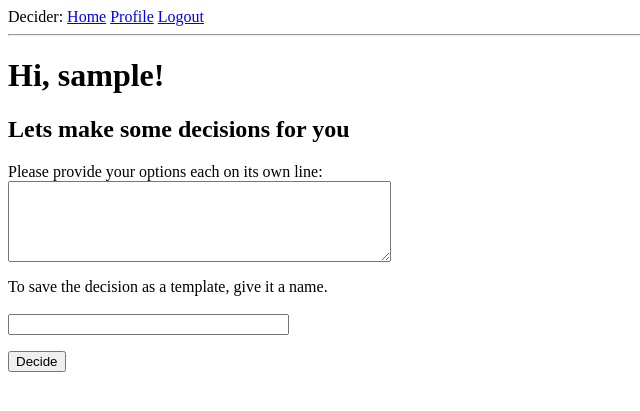
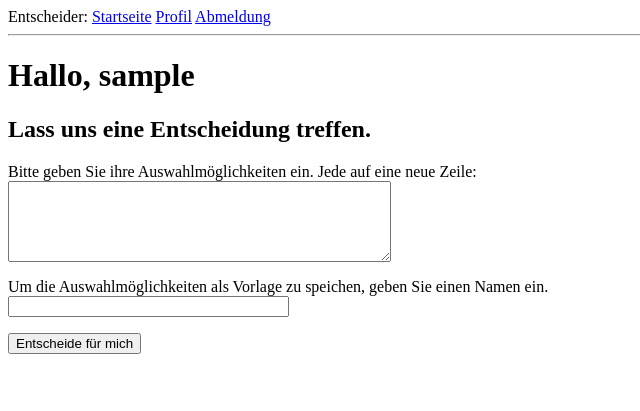
Before and after one commit to dcube93/decider, a Flask app: page /index in a window 1280 px wide. Shown: the top 411 px of the page, without its empty margins (0-640 px from the left). Run offline with Flask 2, Linux system fonts and the light colour scheme; the visitor is signed in with stand-in values (Sample User, id 1); data comes from the database, SQL or seed files in the repository; both versions use the stored data as it was after the commit.

Commit message:
Kommentiert

```diff
--- a/app/errors.py
+++ b/app/errors.py
@@ -1,5 +1,8 @@
 from flask import render_template
 from app import app, db
+
+# Error handling: Dient dazu eigene Fehler Seiten verwenden.
+# Quelle: https://blog.miguelgrinberg.com/post/the-flask-mega-tutorial-part-vii-error-handling
 
 @app.errorhandler(404)
 def not_found_error(error):
--- a/app/forms.py
+++ b/app/forms.py
@@ -3,35 +3,47 @@ from wtforms import StringField, PasswordField, BooleanField, SubmitField, TextA
 from wtforms.validators import ValidationError, DataRequired, Email, EqualTo
 from app.models import User
 
+# Login Form: Hier werden die Felder und Buttons sowie deren Attribute definiert.
+# Quelle: https://blog.miguelgrinberg.com/post/the-flask-mega-tutorial-part-iii-web-forms
 class LoginForm(FlaskForm):
-    username = StringField('Username', validators=[DataRequired()])
-    password = PasswordField('Password', validators=[DataRequired()])
+    username = StringField('Benutzername', validators=[DataRequired()])
+    password = PasswordField('Passwort', validators=[DataRequired()])
     remember_me = BooleanField('Remember Me')
-    submit = SubmitField('Sign In')
+    submit = SubmitField('Anmeldung')
 
+# Registrierung Form: Hier werden die Felder und Buttons sowie deren Attribute definiert.
+# Quelle: https://blog.miguelgrinberg.com/post/the-flask-mega-tutorial-part-v-user-logins
 class RegistrationForm(FlaskForm):
-    username = StringField('Username', validators=[DataRequired()])
-    email = StringField('Email', validators=[DataRequired(), Email()])
-    password = PasswordField('Password', validators=[DataRequired()])
+    username = StringField('Benutzername', validators=[DataRequired()])
+    email = StringField('E-Mail', validators=[DataRequired(), Email()])
+    password = PasswordField('Passwort', validators=[DataRequired()])
     password2 = PasswordField(
-        'Repeat Password', validators=[DataRequired(), EqualTo('password')])
-    submit = SubmitField('Register')
+        'Wiederholung Passwort', validators=[DataRequired(), EqualTo('password')])
+    submit = SubmitField('Registriere mich')
 
+    # Validierung des Benutzernamens (muss Einzigartig sein).
     def validate_username(self, username):
         user = User.query.filter_by(username=username.data).first()
         if user is not None:
             raise ValidationError('Please use a different username.')
 
+    # Validierung der E-Mail (muss Einzigartig sein).
     def validate_email(self, email):
         user = User.query.filter_by(email=email.data).first()
         if user is not None:
             raise ValidationError('Please use a different email address.')
 
+# Entscheidungs Form: Hier werden die Felder und Buttons sowie deren Attribute definiert.
+# Eigenentwicklung
 class DecisionForm(FlaskForm):
+    # Name der Vorlage. Nicht erzwungen, da falls leer keine Vorlage erstellt wird.
     name = StringField('TemplateName')
+    # Auswahlmöglichkeiten für die Entscheidung. TextFeld welches mehere Zeilen unterstützt. Eine Eingabe ist nötig um fortzufahren.
     options = TextAreaField('Options', validators=[DataRequired()])
-    submit = SubmitField('Decide')
+    submit = SubmitField('Entscheide für mich')
 
+"""
 class ResultForm(FlaskForm):
     name = StringField('TemplateName')
     submit = SubmitField('Continue')
+"""
--- a/app/routes.py
+++ b/app/routes.py
@@ -6,117 +6,146 @@ from app.models import User, Template, Choice
 from werkzeug.urls import url_parse
 import random
 
+# Startseite
+# Quelle: https://blog.miguelgrinberg.com/post/the-flask-mega-tutorial-part-i-hello-world & Eigenentwicklung
 @app.route('/')
 @app.route('/index')
+# Der Benutzer muss angemeldet sein um die Seite anzuzeigen.
 @login_required
 def index():
     form = DecisionForm()
-    return render_template('index.html', title='Home', form=form)
+    return render_template('index.html', title='Startseite', form=form)
 
+# Entscheidung basierend auf Vorlage. Vorlage ID wird von vorheriger Webseite via URL übergeben.
+# Eigenentwicklung
 @app.route('/decide/<templateID>', methods=['POST','GET'])
 @login_required
 def decide_template(templateID):
-    #templateID = request.args.get("id")
+    # Abfrage ob Vorlage ID übermittelt wurde.
     if templateID is not None:
+        # Vorlage von DB in Variable speichern.
         template = Template.query.get(templateID)
+        # Abfrage ob Vorlage von DB in Variable gespeichert wurde.
         if template is not None:
+            # Abfrage ob die Vorlage dem angemeldeten Benutzer gehört.
             if template.user_id == current_user.id:
+                # Hohlt alle Auswahlmöglichkeiten der Vorlage aus DB und für deren Wert zur Variable options hinzu.
                 temp_options = template.choices.all()
                 options = []
                 for temp_option in temp_options:
                     options.append(temp_option.value)
+                # Ermittelt zufällige Auswahl.
                 selection = random.choice(options)
+            # Falls die Vorlage nicht dem angemeldeten Benutzer gehört, zurück zur Startseite.
             else:
-                #back to index
                 return redirect(url_for('index'))
+        # Falls kein Vorlage aus der DB in die Variable gespeichert wurde, zurück zur Startseite.
         else:
-                #back to index
                 return redirect(url_for('index'))
+    # Falls keine Vorlagen ID übermittelt wurde, zurück zur Startseite.
     else:
-        #options = list(filter(bool, request.form['options'].splitlines()))
-        #flash(options)
         return redirect(url_for('index'))
 
+    # Übergabe and die HTML WebSeite.
+    return render_template('decide_result.html', title='Entscheidung', selection=selection)
 
-
-    return render_template('decide_result.html', selection=selection, options=options)
-
+# Entscheidung basierend auf Eingabe durch Benutzer.
+# Eigenentwicklung
 @app.route('/decide', methods=['POST','GET'])
+# Der Benutzer muss angemeldet sein um die Seite anzuzeigen.
 @login_required
 def decide():
-    """"
-    templateID = request.args.get("id")
-    if templateID is not None:
-        template = Template.query.get(templateID)
-        if template.user_id == current_user.id:
-            temp_options = template.choices.all()
-            options = []
-            for temp_option in temp_options:
-                options.append(temp_option.value)
-            flash(options)
-        else:
-            #back to index
-            return redirect(url_for('index'))
-    else:
-        options = list(filter(bool, request.form['options'].splitlines()))
-        flash(options)
-    """
+    # Die Auswahlmöglichkeiten werden aus der übergebenen Liste extrahiert. Sie sind mittels Zeilenumbruch getrennt.
     options = list(filter(bool, request.form['options'].splitlines()))
+    # Ermittelt zufällige Auswahl.
     selection = random.choice(options)
+    # Falls ein Namen für eine Vorlage eingegeben wurde, wird dieser hier abgefragt.
     name = request.form['name']
 
+    # Falls ein Name übermittelt wurde, wird eine Vorlage erstellt.
     if name != '':
+        # Die Daten für die Vorlage (Name und zugehöriger Benutzer) werden abgefüllt.
         t = Template(name=name, owning_u=current_user)
         db.session.add(t)
 
+        # Jede Auswahlmöglichkeit wird der Vorlage zugeordned und abgefüllt.
         for option in options:
             c = Choice(value=option, owning_t=t)
             db.session.add(c)
 
+        # Daten werden in die DB geschreiben.
         db.session.commit()
-        flash('Template saved to profile.')
 
-    return render_template('decide_result.html', selection=selection, options=options, name=name)
+        # Meldung an den Benutzer, dass die Vorlage im Profil gespeichert wurde.
+        flash('Die Vorlage wurde Ihrem Profil hinzugefügt.')
 
+    # Übergabe and die HTML WebSeite.
+    return render_template('decide_result.html', title='Entscheidung', selection=selection)
+
+# Profil Seite
+# Quelle: https://blog.miguelgrinberg.com/post/the-flask-mega-tutorial-part-vi-profile-page-and-avatars & Eigenentwicklung
 @app.route('/profile')
+# Der Benutzer muss angemeldet sein um die Seite anzuzeigen.
 @login_required
 def profile():
+    # Hohlt Daten des Benutzers aus der DB.
     user = User.query.filter_by(username=current_user.username).first_or_404()
+
+    # Hohlt Vorlagen des Benutzers aus der DB.
     templates = user.templates.all()
-    return render_template('profile.html', user=user, templates=templates)
 
+    # Übergabe and die HTML WebSeite.
+    return render_template('profile.html', title='Profil', user=user, templates=templates)
+
+# Login Seite
+# Quelle: https://blog.miguelgrinberg.com/post/the-flask-mega-tutorial-part-v-user-logins
 @app.route('/login', methods=['GET', 'POST'])
 def login():
+    # Prüft ob Benutzer bereits angemeldet ist. Falls ja, wird er auf die Startseite umgeleitet.
     if current_user.is_authenticated:
         return redirect(url_for('index'))
     form = LoginForm()
+    # Prüft ob Eingaben korrekt sind. Ansonsten wird eine Fehlermeldung ausgegeben.
     if form.validate_on_submit():
         user = User.query.filter_by(username=form.username.data).first()
         if user is None or not user.check_password(form.password.data):
             flash('Invalid username or password')
             return redirect(url_for('login'))
         login_user(user, remember=form.remember_me.data)
+        login_user(user)
         next_page = request.args.get('next')
         if not next_page or url_parse(next_page).netloc != '':
             next_page = url_for('index')
         return redirect(next_page)
-    return render_template('login.html', title='Sign In', form=form)
+    # Übergabe and die HTML WebSeite.
+    return render_template('login.html', title='Anmelden', form=form)
 
+# Seite für Abmeldung
+# Quelle: https://blog.miguelgrinberg.com/post/the-flask-mega-tutorial-part-v-user-logins
 @app.route('/logout')
 def logout():
+    # Benutzer wird abgemeldet.
     logout_user()
+    # Zur Startseite.
     return redirect(url_for('index'))
 
+# Registrierungs Webseite
+# Quelle: https://blog.miguelgrinberg.com/post/the-flask-mega-tutorial-part-v-user-logins
 @app.route('/register', methods=['GET', 'POST'])
 def register():
+    # Prüft ob Benutzer bereits angemeldet ist. Falls ja, wird er auf die Startseite umgeleitet.
     if current_user.is_authenticated:
         return redirect(url_for('index'))
+    # Benutzer Registration. Hier wird der Benutzer angelegt.
     form = RegistrationForm()
     if form.validate_on_submit():
         user = User(username=form.username.data, email=form.email.data)
         user.set_password(form.password.data)
         db.session.add(user)
         db.session.commit()
-        flash('Congratulations, you are now a registered user!')
+        # Meldung an den Benutzer, dass der Benutzer registriert wurde.
+        flash('Gratulation, Sie sind nun registriert!')
+        # Zur Startseite.
         return redirect(url_for('login'))
+    # Übergabe and die HTML WebSeite.
     return render_template('register.html', title='Register', form=form)
--- a/app/templates/404.html
+++ b/app/templates/404.html
@@ -1,3 +1,6 @@
+<!-- Error 404 Vorlage. Eigene Anzeige für Fehler 404. -->
+<!-- Quelle: https://blog.miguelgrinberg.com/post/the-flask-mega-tutorial-part-vii-error-handling -->
+
 {% extends "base.html" %}
 
 {% block content %}
--- a/app/templates/500.html
+++ b/app/templates/500.html
@@ -1,3 +1,6 @@
+<!-- Error 500 Vorlage. Eigene Anzeige für Fehler 500. -->
+<!-- Quelle: https://blog.miguelgrinberg.com/post/the-flask-mega-tutorial-part-vii-error-handling -->
+
 {% extends "base.html" %}
 
 {% block content %}
--- a/app/templates/base.html
+++ b/app/templates/base.html
@@ -1,20 +1,23 @@
+<!-- Basis Vorlage. Hier wird die Basis geschaffen. Menüpunkte werden hier definiert. -->
+<!-- Quelle: https://blog.miguelgrinberg.com/post/the-flask-mega-tutorial-part-iii-web-forms & Eigenentwicklung -->
+
 <html>
     <head>
         {% if title %}
-        <title>{{ title }} - Decider</title>
+        <title>{{ title }} - Entscheider</title>
         {% else %}
-        <title>Decider</title>
+        <title>Entscheider</title>
         {% endif %}
     </head>
     <body>
         <div>
-            Decider:
-            <a href="{{ url_for('index') }}">Home</a>
+            Entscheider:
+            <a href="{{ url_for('index') }}">Startseite</a>
             {% if current_user.is_anonymous %}
-            <a href="{{ url_for('login') }}">Login</a>
+            <a href="{{ url_for('login') }}">Anmeldung</a>
             {% else %}
-            <a href="{{ url_for('profile') }}">Profile</a>
-            <a href="{{ url_for('logout') }}">Logout</a>
+            <a href="{{ url_for('profile') }}">Profil</a>
+            <a href="{{ url_for('logout') }}">Abmeldung</a>
             {% endif %}
         </div>
         <hr>
@@ -28,6 +31,6 @@
         {% endif %}
         {% endwith %}
         {% block content %}{% endblock %}
-        {% block scripts%}{% endblock %}
+        <!--{% block scripts%}{% endblock %}-->
     </body>
 </html>
--- a/app/templates/decide_result.html
+++ b/app/templates/decide_result.html
@@ -1,6 +1,8 @@
+<!-- Entscheidung Vorlage. Benutzer bekommen die Entscheidung angezeigt. -->
+<!-- Eigenentwicklung -->
 {% extends "base.html" %}
 
 {% block content %}
-    <h1>Decision results</h1>
-    <h2>We decided: {{ selection }}</h2>
+    <h1>Ergebnis der Entscheidung</h1>
+    <h2>Die Entscheidung fällt auf: {{ selection }}</h2>
 {% endblock %}
--- a/app/templates/index.html
+++ b/app/templates/index.html
@@ -1,19 +1,22 @@
+<!-- Startseite Vorlage. Benutzer können Auswahlmöglichkeiten und Vorlage Namen angeben. -->
+<!-- Eigenentwicklung -->
+
 {% extends "base.html" %}
 
 {% block content %}
-    <h1>Hi, {{ current_user.username }}!</h1>
-    <h2>Lets make some decisions for you</h2>
+    <h1>Hallo, {{ current_user.username }}</h1>
+    <h2>Lass uns eine Entscheidung treffen.</h2>
     <form method="POST" action="{{ url_for('decide') }}">
         {{ form.hidden_tag() }}
         <p>
-            Please provide your options each on its own line: <br>
+            Bitte geben Sie ihre Auswahlmöglichkeiten ein. Jede auf eine neue Zeile: <br>
             {{ form.options(cols="45", rows="5") }}
             {% for error in form.options.errors %}
             <span style="color: red;">[{{ error }}]</span>
             {% endfor %}
         </p>
         <p>
-            To save the decision as a template, give it a name. <br><br>
+            Um die Auswahlmöglichkeiten als Vorlage zu speichen, geben Sie einen Namen ein. <br>
             {{ form.name(size=32) }}<br>
             {% for error in form.name.errors %}
             <span style="color: red;">[{{ error }}]</span>
--- a/app/templates/profile.html
+++ b/app/templates/profile.html
@@ -1,3 +1,6 @@
+<!-- Profil HTML Vorlage. Zeigt Profil inklusive Gravatar Profilbild sowie die eigenen Vorlagen. -->
+<!-- Quelle: https://blog.miguelgrinberg.com/post/the-flask-mega-tutorial-part-vi-profile-page-and-avatars & Eigenentwicklung -->
+
 {% extends "base.html" %}
 
 {% block content %}
--- a/app/templates/register.html
+++ b/app/templates/register.html
@@ -1,7 +1,10 @@
+<!-- Registrierungs HTML Vorlage. -->
+<!-- Quelle: https://blog.miguelgrinberg.com/post/the-flask-mega-tutorial-part-v-user-logins -->
+
 {% extends "base.html" %}
 
 {% block content %}
-    <h1>Register</h1>
+    <h1>Registrierung</h1>
     <form action="" method="post">
         {{ form.hidden_tag() }}
         <p>
```
Also changed, not shown: app/models.py (+10 -1 lines), app/templates/login.html (+6 -3 lines), app.db.
